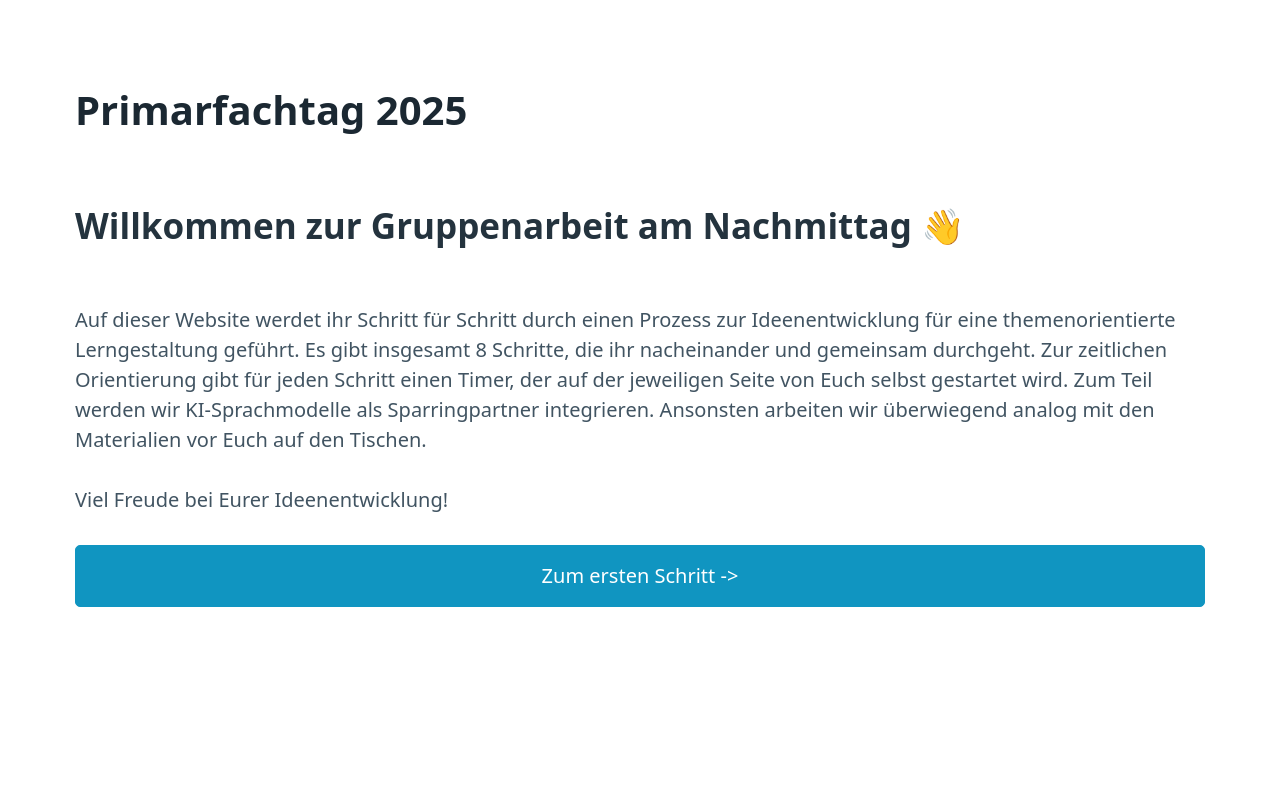
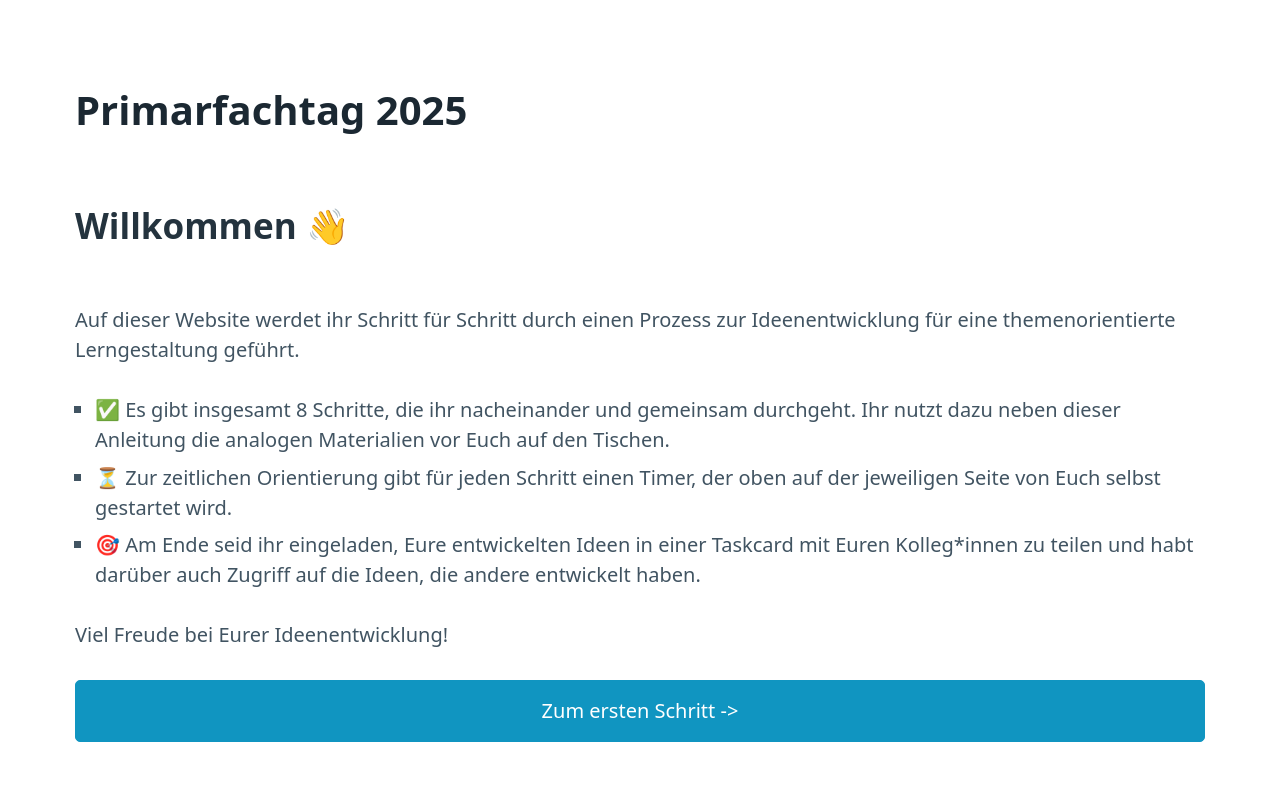
Before and after one commit to eBildungslabor/primarfachtag25, a plain HTML site: page index.html in a window 1280 px wide. Shown: the top 800 px of the page. Drawn offline with Linux system fonts and the light colour scheme.

Commit message:
Update index.html

```diff
--- a/index.html
+++ b/index.html
@@ -11,8 +11,14 @@
 
                     <h1>Primarfachtag 2025</h1>
 
-            <h2>Willkommen zur Gruppenarbeit am Nachmittag 👋</h2>
-<p>Auf dieser Website werdet ihr Schritt für Schritt durch einen Prozess zur Ideenentwicklung für eine themenorientierte Lerngestaltung geführt. Es gibt insgesamt 8 Schritte, die ihr nacheinander und gemeinsam durchgeht. Zur zeitlichen Orientierung gibt für jeden Schritt einen Timer, der auf der jeweiligen Seite von Euch selbst gestartet wird. Zum Teil werden wir KI-Sprachmodelle als Sparringpartner integrieren. Ansonsten arbeiten wir überwiegend analog mit den Materialien vor Euch auf den Tischen.</p>
+            <h2>Willkommen 👋</h2>
+<p>Auf dieser Website werdet ihr Schritt für Schritt durch einen Prozess zur Ideenentwicklung für eine themenorientierte Lerngestaltung geführt.</p>
+
+<ul>
+    <li>✅ Es gibt insgesamt 8 Schritte, die ihr nacheinander und gemeinsam durchgeht. Ihr nutzt dazu neben dieser Anleitung die analogen Materialien vor Euch auf den Tischen.</li>
+    <li>⏳ Zur zeitlichen Orientierung gibt für jeden Schritt einen Timer, der oben auf der jeweiligen Seite von Euch selbst gestartet wird.</li>
+    <li>🎯 Am Ende seid ihr eingeladen, Eure entwickelten Ideen in einer Taskcard mit Euren Kolleg*innen zu teilen und habt darüber auch Zugriff auf die Ideen, die andere entwickelt haben.</li>
+</ul>
               <p>Viel Freude bei Eurer Ideenentwicklung! </p>
         <p><a href="1.html"><button>Zum ersten Schritt -></button></a></p>
 
```
